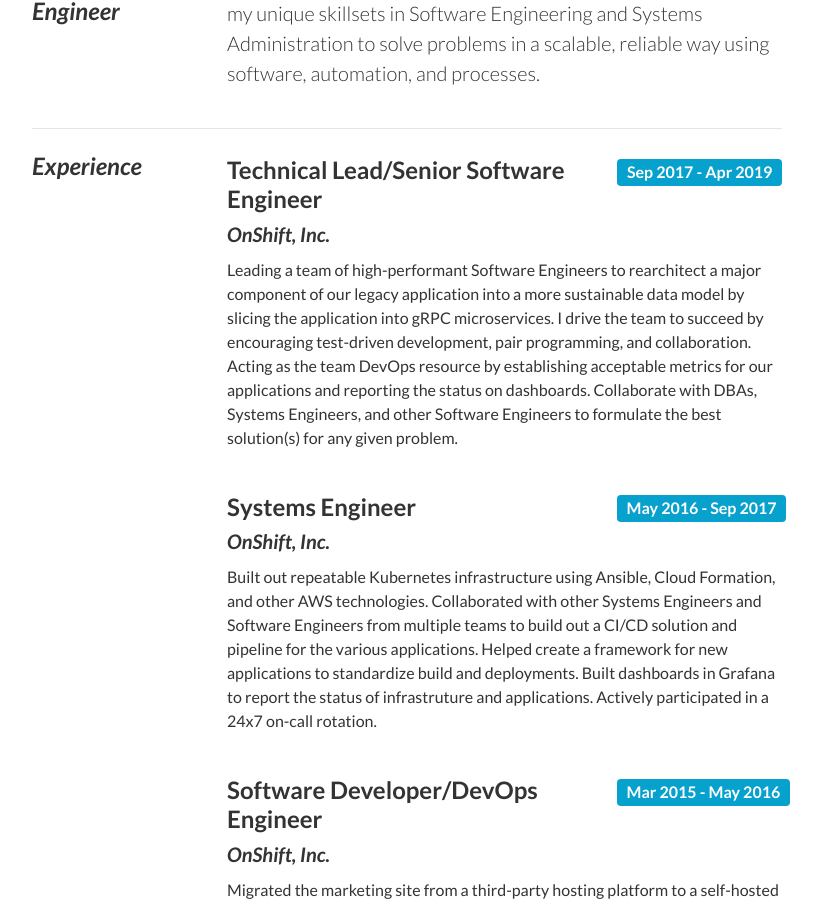
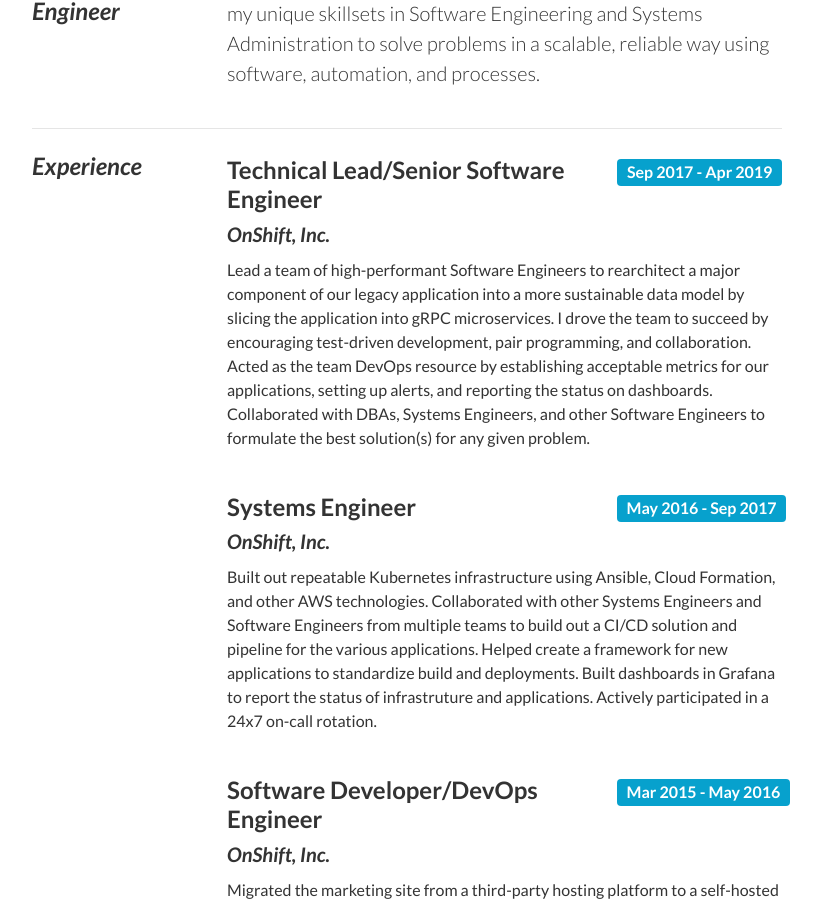
Before and after one commit to lieutdan13/lieutdan13, a Jekyll site: the page built from index.html, in a window 1280 px wide and 900 px high, scrolled down 343 px. Shown: the whole window, without its empty margins (233-1054 px from the left). Built offline with Jekyll 4.4.1, drawn with Linux system fonts in a browser that asks for light colours.

Commit message:
Past tense for most recent job

```diff
--- a/index.html
+++ b/index.html
@@ -10,10 +10,10 @@
     company: OnShift, Inc.
     timeframe: Sep 2017 - Apr 2019
     description:
-      - Leading a team of high-performant Software Engineers to rearchitect a major component of our legacy application into a more sustainable data model by slicing the application into gRPC microservices.
-      - I drive the team to succeed by encouraging test-driven development, pair programming, and collaboration.
-      - Acting as the team DevOps resource by establishing acceptable metrics for our applications and reporting the status on dashboards.
-      - Collaborate with DBAs, Systems Engineers, and other Software Engineers to formulate the best solution(s) for any given problem.
+      - Lead a team of high-performant Software Engineers to rearchitect a major component of our legacy application into a more sustainable data model by slicing the application into gRPC microservices.
+      - I drove the team to succeed by encouraging test-driven development, pair programming, and collaboration.
+      - Acted as the team DevOps resource by establishing acceptable metrics for our applications, setting up alerts, and reporting the status on dashboards.
+      - Collaborated with DBAs, Systems Engineers, and other Software Engineers to formulate the best solution(s) for any given problem.
 
   - title: Systems Engineer
     company: OnShift, Inc.
```
